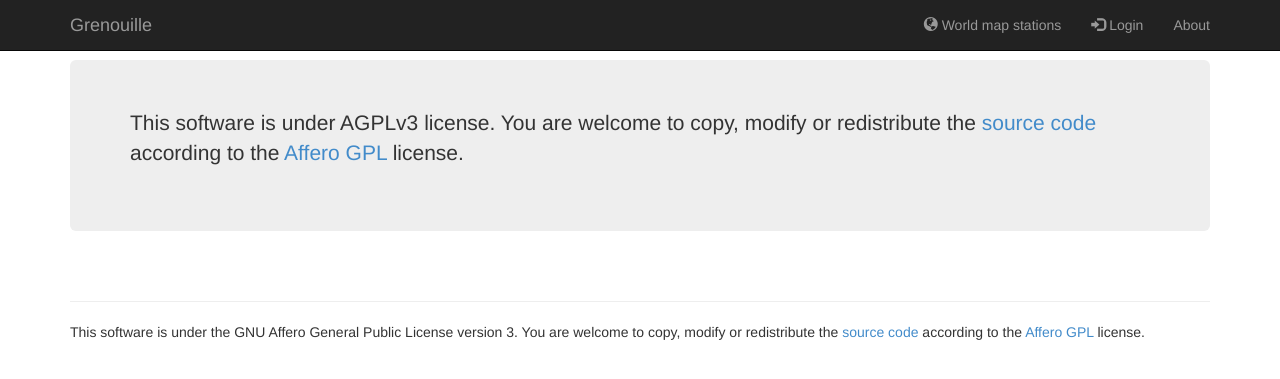
After one commit to cedricbonhomme/Grenouille, a Flask app: page /about/ in a window 1280 px wide. The commit adds this page. Shown: the top 379 px of the page. Run offline with Flask 2, Linux system fonts and the light colour scheme; parts of the project's set-up code (start-up, migrations or seed data) failed here and were passed over; some libraries are stand-ins or nearby versions.

Commit message:
Added 'About' page.

```diff
--- /dev/null
+++ b/web/templates/about.html
@@ -0,0 +1,10 @@
+{% extends "layout.html" %}
+{% block content %}
+<div class="container">
+    <div class="jumbotron">
+        <p>This software is under AGPLv3 license. You are welcome to copy, modify or
+        redistribute the <a href="https://bitbucket.org/cedricbonhomme/grenouille/">source code</a>
+        according to the <a href="https://www.gnu.org/licenses/agpl-3.0.html">Affero GPL</a> license.</p>
+    </div>
+</div><!-- /.container -->
+{% endblock %}
--- a/web/templates/layout.html
+++ b/web/templates/layout.html
@@ -56,6 +56,7 @@
                 {% else %}
                     <li><a href="{{ url_for('login') }}"><span class="glyphicon glyphicon-log-in"></span> Login</a></li>
                 {% endif %}
+                <li><a href="/about/">About</a></li>
             </ul>
         </div>
       </div><!-- /.container -->
--- a/web/views.py
+++ b/web/views.py
@@ -314,6 +314,12 @@ def delete_account():
         flash('This user does not exist.', 'danger')
     return redirect(url_for('login'))
 
+@app.route('/about/', methods=['GET'])
+def about():
+    """
+    'About' page.
+    """
+    return render_template('about.html')
 
 #
 # Views dedicated to administration tasks.
```
